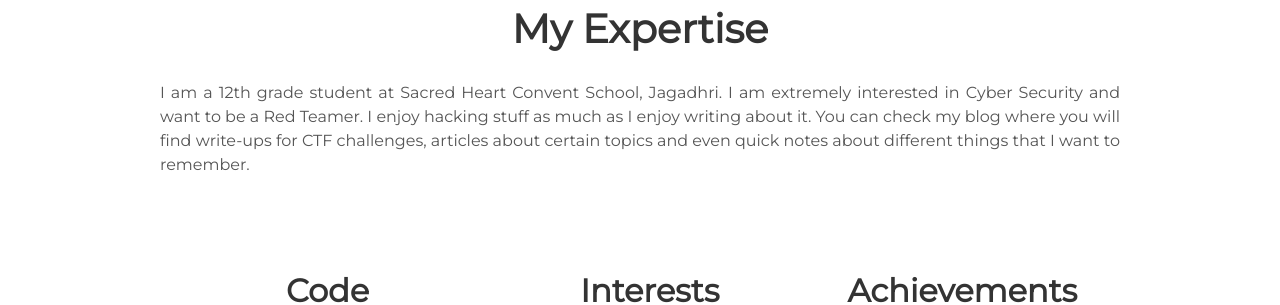
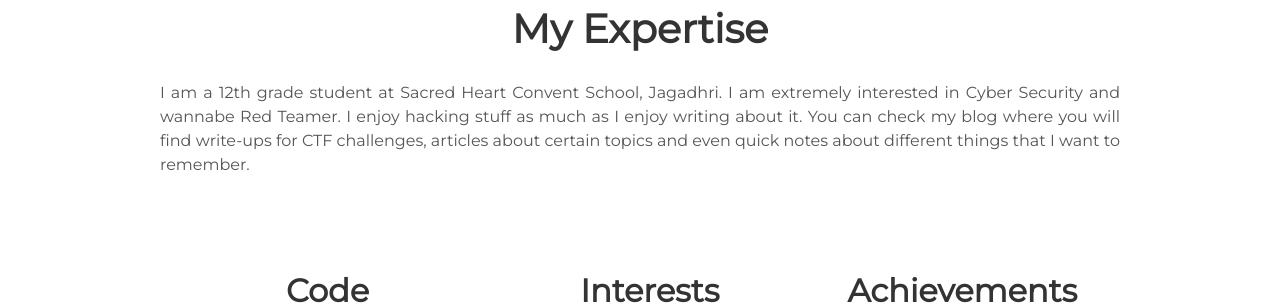
Before and after one commit to madhavmehndiratta/jekyll-portfolio, a Jekyll site: the page built from index.html, in a window 1280 px wide and 900 px high, scrolled down 799 px. Shown: the part 177-482 px from the top of the window. Built offline with Jekyll 4.4.1, drawn with Linux system fonts in a browser that asks for light colours.

Commit message:
Changed Description

```diff
--- a/_config.yml
+++ b/_config.yml
@@ -1,13 +1,13 @@
 # Site settings
 title: Madhav Mehndiratta
-description: I am a 12th grade student at Sacred Heart Convent School, Jagadhri. I am extremely interested in Cyber Security and want to be a Red Teamer.
+description: I am a 12th grade student at Sacred Heart Convent School, Jagadhri. I am extremely interested in Cyber Security and wannabe Red Teamer.
 
 # baseurl: "/particle" # the subpath of your site, e.g. /blog
 # url: "localhost:3000" # the base hostname & protocol for your site e.g. http://willianjusten.com.br
 
 # User settings
 username: Madhav Mehndiratta
-user_description: I am a 12th grade student at Sacred Heart Convent School, Jagadhri. I am extremely interested in Cyber Security and want to be a Red Teamer. I enjoy hacking stuff as much as I enjoy writing about it. You can check my blog where you will find write-ups for CTF challenges, articles about certain topics and even quick notes about different things that I want to remember.
+user_description: I am a 12th grade student at Sacred Heart Convent School, Jagadhri. I am extremely interested in Cyber Security and wannabe Red Teamer. I enjoy hacking stuff as much as I enjoy writing about it. You can check my blog where you will find write-ups for CTF challenges, articles about certain topics and even quick notes about different things that I want to remember.
 user_title: Infosec Enthusiast
 email: madhavmehndiratta2k3@gmail.com
 twitter_username: 0xMadhav
```
Also changed, not shown: 1 other file.
